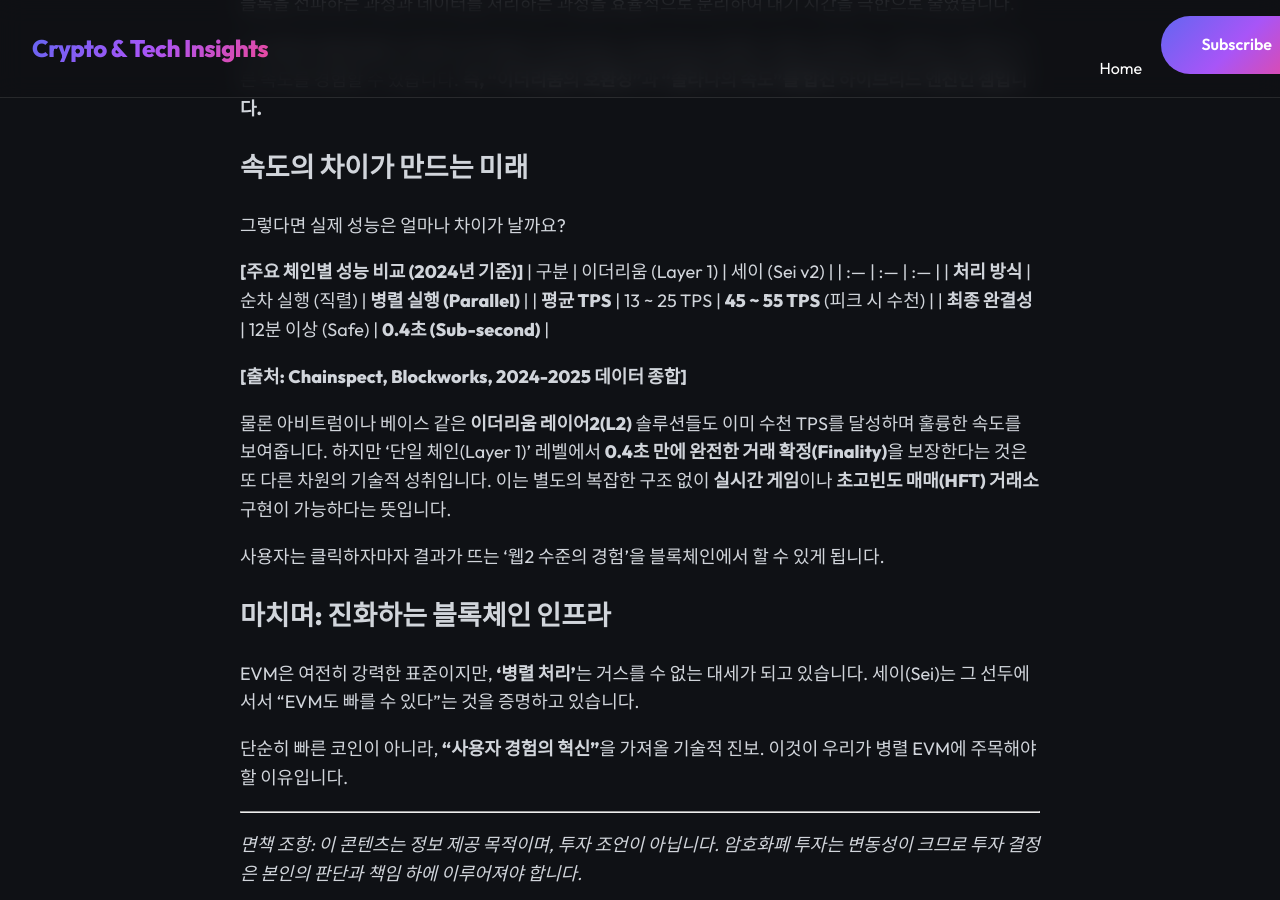
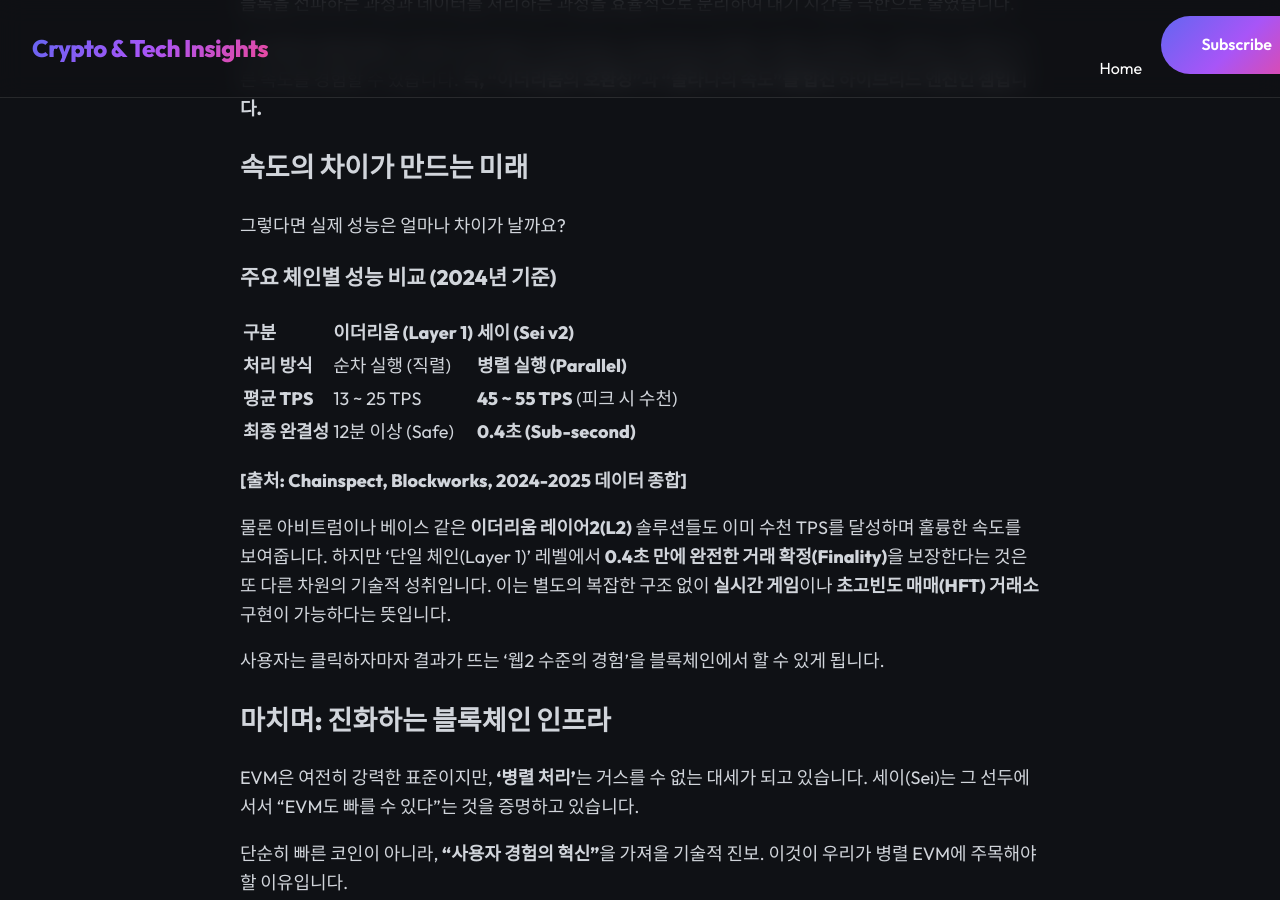
Before and after one commit to jeonghun-project/general-blog, a Jekyll site: the page built from _posts/2025-12-16-이더리움의-심장-evm-그리고-세이sei의-병렬-혁신.md, in a window 1280 px wide and 900 px high, scrolled down 2491 px. Built offline with Jekyll 4.4.1, drawn with Linux system fonts in a browser that asks for light colours; our own code applies the rules of GitHub Pages for plain Markdown files.

Commit message:
Fix table formatting for Jekyll

```diff
--- a/_posts/2025-12-16-이더리움의-심장-evm-그리고-세이sei의-병렬-혁신.md
+++ b/_posts/2025-12-16-이더리움의-심장-evm-그리고-세이sei의-병렬-혁신.md
@@ -50,7 +50,8 @@ EVM은 **스택(Stack) 기반 아키텍처**를 따릅니다. 이는 데이터
 
 <!-- visual:section_04_table -->
 
-**[주요 체인별 성능 비교 (2024년 기준)]**
+### 주요 체인별 성능 비교 (2024년 기준)
+
 | 구분 | 이더리움 (Layer 1) | 세이 (Sei v2) |
 | :--- | :--- | :--- |
 | **처리 방식** | 순차 실행 (직렬) | **병렬 실행 (Parallel)** |
```
